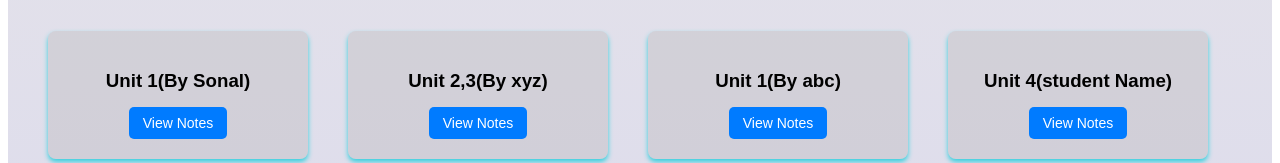
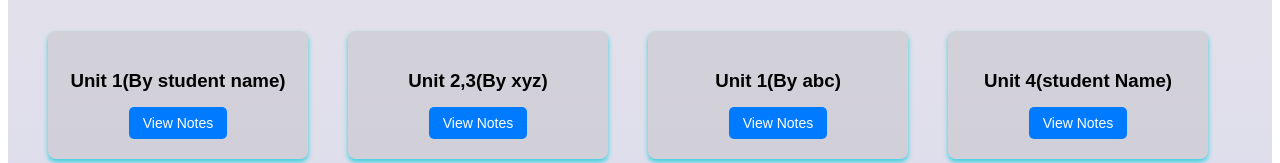
Before and after one commit to Shashi-Shekhar-1/End_Sem, a React (Vite) app: page /Mechanics in a window 1280 px wide. Shown: the part 476-639 px from the top of the page. Built offline with nearby package versions, Linux system fonts and the light colour scheme.

Commit message:
updated name

```diff
--- a/src/Subject/Mechanics.jsx
+++ b/src/Subject/Mechanics.jsx
@@ -107,7 +107,7 @@ central impact
         <div className="horizontal-container">
 
         <div className="file-box">
-          <h3>Unit 1(By Sonal)</h3>
+          <h3>Unit 1(By student name)</h3>
           <a
             href="https://drive.google.com/file/d/1iVFtFpC90Uvzxty_SeHmXJ3cfxgVVZc3/view?usp=drivesdk"
             rel="noopener noreferrer"
```
